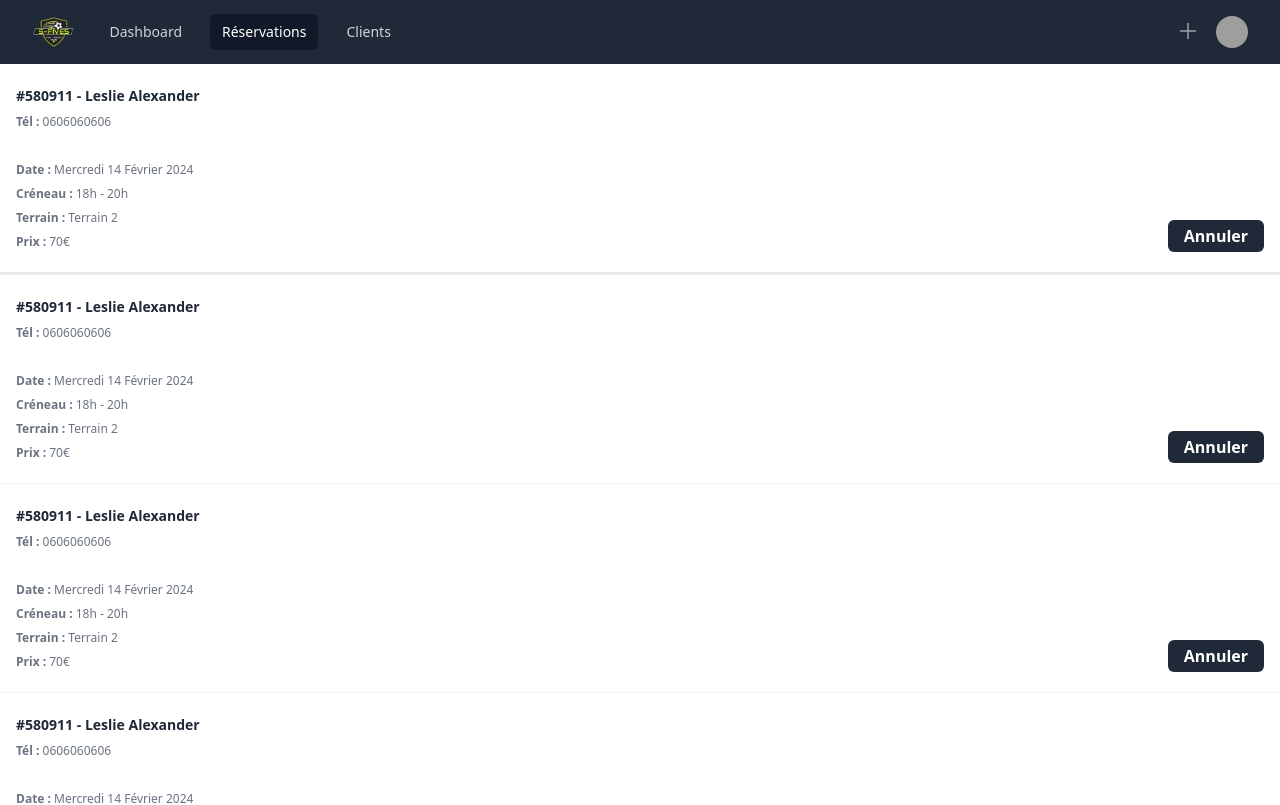
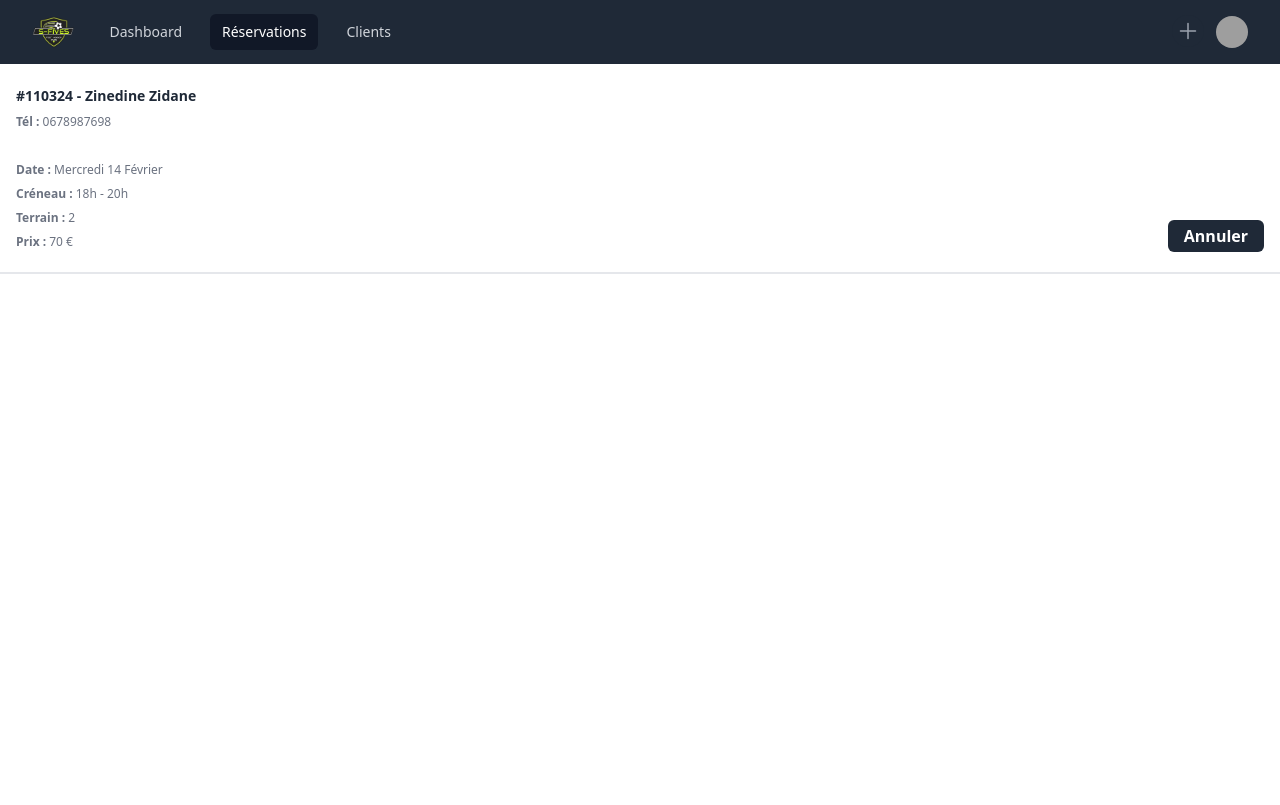
Before and after one commit to belkacem-oussama/SFive-Checking-Front, a React (Vite) app in the folder front/: page /booking in a window 1280 px wide. Shown: the top 805 px of the page. Built offline with nearby package versions, Linux system fonts and the light colour scheme; grey boxes are pictures that could not be loaded.

Commit message:
update book's  display

```diff
--- /dev/null
+++ b/front/src/assets/json/booking.json
@@ -0,0 +1,13 @@
+[
+  {
+    "id": 110324,
+    "firstname": "Zinedine",
+    "lastname": "Zidane",
+    "phone": "0678987698",
+    "date": "Mercredi 14 Février",
+    "startedTime": 18,
+    "endedTime": 20,
+    "field": 2,
+    "price": 70
+  }
+]
--- a/front/src/pages/Booking.jsx
+++ b/front/src/pages/Booking.jsx
@@ -1,102 +1,46 @@
 import Button from "../components/Button.jsx"
-
-const people = [
-  {
-    ref: "#580911",
-    name: "Leslie Alexander",
-    tel: "0606060606",
-    date: "Mercredi 14 Février 2024",
-    time: "18h - 20h",
-    field: "Terrain 2",
-    price: "70€",
-  },
-  {
-    ref: "#580911",
-    name: "Leslie Alexander",
-    tel: "0606060606",
-    date: "Mercredi 14 Février 2024",
-    time: "18h - 20h",
-    field: "Terrain 2",
-    price: "70€",
-  },
-  {
-    ref: "#580911",
-    name: "Leslie Alexander",
-    tel: "0606060606",
-    date: "Mercredi 14 Février 2024",
-    time: "18h - 20h",
-    field: "Terrain 2",
-    price: "70€",
-  },
-  {
-    ref: "#580911",
-    name: "Leslie Alexander",
-    tel: "0606060606",
-    date: "Mercredi 14 Février 2024",
-    time: "18h - 20h",
-    field: "Terrain 2",
-    price: "70€",
-  },
-  {
-    ref: "#580911",
-    name: "Leslie Alexander",
-    tel: "0606060606",
-    date: "Mercredi 14 Février 2024",
-    time: "18h - 20h",
-    field: "Terrain 2",
-    price: "70€",
-  },
-  {
-    ref: "#580911",
-    name: "Leslie Alexander",
-    tel: "0606060606",
-    date: "Mercredi 14 Février 2024",
-    time: "18h - 20h",
-    field: "Terrain 2",
-    price: "70€",
-  },
-]
+import booking from "../assets/json/booking.json"
 
 export default function Booking() {
   return (
     <ul role="list" className="divide-y divide-gray-100">
-      {people.map((person) => (
+      {booking.map((book) => (
         <li
-          key={person.tel}
+          key={book.phone}
           className="flex flex-col sm:flex-row justify-between gap-x-6 px-4 py-5 border-solid border-b-2 hover:bg-gray-100"
         >
           <div className="flex flex-col sm:flex-row gap-x-4 items-start sm:items-center w-full">
             <div className="min-w-0 flex-auto">
               <p className="text-sm font-semibold leading-6 text-gray-800">
-                {person.ref} - {person.name}
+                #{book.id} - {book.firstname} {book.lastname}
               </p>
               <p className="mt-1 truncate text-xs leading-5 text-gray-500">
                 <span className="font-bold">Tél : </span>
-                {person.tel}
+                {book.phone}
               </p>
               <br />
-              {person.date && (
+              {book.date && (
                 <p className="mt-1 text-xs leading-5 text-gray-500">
                   <span className="font-bold">Date : </span>
-                  {person.date}
+                  {book.date}
                 </p>
               )}
-              {person.time && (
+              {book.startedTime && book.endedTime && (
                 <p className="mt-1 text-xs leading-5 text-gray-500">
                   <span className="font-bold">Créneau : </span>
-                  {person.time}
+                  {book.startedTime}h - {book.endedTime}h
                 </p>
               )}
-              {person.field && (
+              {book.field && (
                 <p className="mt-1 text-xs leading-5 text-gray-500">
                   <span className="font-bold">Terrain : </span>
-                  {person.field}
+                  {book.field}
                 </p>
               )}
-              {person.price && (
+              {book.price && (
                 <p className="mt-1 text-xs leading-5 text-gray-500">
                   <span className="font-bold">Prix : </span>
-                  {person.price}
+                  {book.price} €
                 </p>
               )}
             </div>
```
